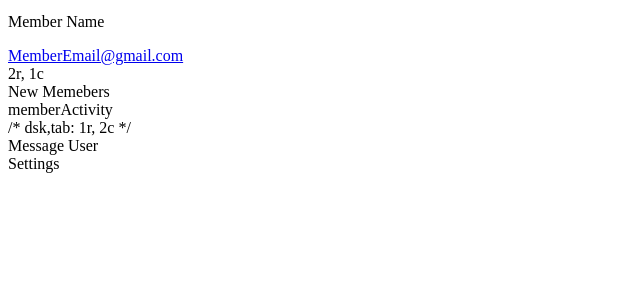
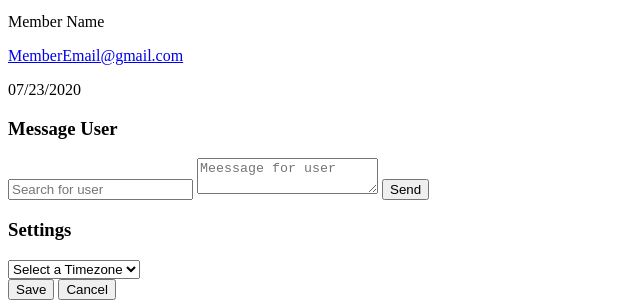
Before and after one commit to LuayAlali/notitia, a plain HTML site: page index.html in a window 1280 px wide. Shown: the part 1376-1684 px from the top of the page, without its empty margins (0-640 px from the left). Before the commit the page ends 1557 px from the top, so only its background shows below. Drawn offline with Linux system fonts and the light colour scheme.

Commit message:
created main.css. Completed HTML; message user,settings , buttons added into appropiate containers.
I did not add in any CSS toggle code,  or a drop-down menu for the timezones. Also the options in the select(id='timezones') only contains one option for now. will compile all timezones at once. most likely will used existing  plugin or previously  completed snippet. CSS layout (Grid) will begin henceforth.

```diff
--- a/index.html
+++ b/index.html
@@ -92,19 +92,35 @@
 					<!-- Memeber Email link(replace the # with actual email) -->
 					<a href="#">MemberEmail@gmail.com</a>
 				</div>
+				<p>07/23/2020</p>
 			</div>
 		</section>
 
+	<section class="message">
+		<h3>Message User</h3>
 
+		<form class="widget-container">
+			<input type="text" class="form-field" id="userField" placeholder="Search for user">
+			<textarea  class="form-area" id="messageField" placeholder="Meessage for user" ></textarea>
+			<button class="button-primary" id="send">Send</button>
+		</form>
+	</section>
 
-		<div class="membersStats"> 2r, 1c
-			<div class="newMembers">New Memebers</div>
-			<div class="memberActivity">memberActivity</div>
-		</div> /* dsk,tab: 1r, 2c */
+	<section class="settings">
+			<h3>Settings</h3>
+			<!-- custom CSS toggle code -->
+			<!-- custom CSS toggle code -->
+			<select id="timezone" class="form-field">
+				<option disabled selected>Select a Timezone</option>
+				<option>Eastern</option>
+				<!-- option is disabled , I have to open option once timezones are coded in.-->
+			</select>
 
-		<div class="messageUser">Message User</div>
-
-		<div class="settings">Settings</div>
+		<div class="settings-button">
+			<button class="button-primary" id="save">Save</button>
+			<button class="button-disabled" id="cancelled">Cancel</button>
+		</div>
+	</section>
 	</main>
 </body>
 </html>
```
Also changed, not shown: main.css (added), 1 other file.
